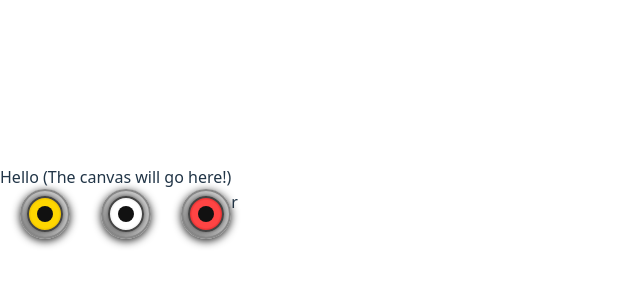
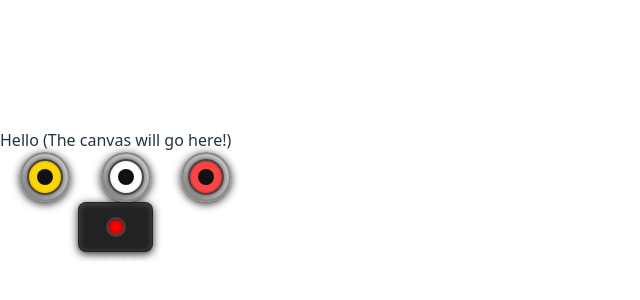
Before and after one commit to Greentaylor27/swDOOM, a React (Vite) app: page / in a window 1280 px wide. Shown: the part 198-498 px from the top of the page, without its empty margins (0-640 px from the left). Built offline with nearby package versions, Linux system fonts and the light colour scheme.

Commit message:
Updates to the Site.
Updated the Favicon to properly display ChocoDOOM logo.

Add the PowerButton Component and styled the button to look  appropriate.

```diff
--- /dev/null
+++ b/Components/PowerButton.tsx
@@ -0,0 +1,10 @@
+export default function PowerButton() {
+  return (
+    <div className="powerButtonWrapper">
+      <button className="powerButton">
+        <span className="powerIcon" />
+      </button>
+      <span className="powerLabel">POWER</span>
+    </div>
+  )
+}
--- a/Components/TVControlDeck.tsx
+++ b/Components/TVControlDeck.tsx
@@ -1,6 +1,7 @@
 import VideoPlug from './VideoPlug';
 import LeftAudioPlug from './LeftAudioPlug';
 import RightAudioPlug from './RightAudioPlug';
+import PowerButton from './PowerButton';
 
 export default function TVControlDeck() {
   return (
@@ -16,7 +17,7 @@ export default function TVControlDeck() {
         (stretch goal idea allow channel control to switch channels which corresponds to a shader.)
         */}
 
-        {/* <PowerButton /> */}
+        <PowerButton />
         {/* <VolumeControl /> */}
         {/* <ChannelControl /> */}
       </div>
--- a/index.html
+++ b/index.html
@@ -2,9 +2,9 @@
 <html lang="en">
   <head>
     <meta charset="UTF-8" />
-    <link rel="icon" type="assets/favicon.ico" href="/assets/favicon.ico" />
     <meta name="viewport" content="width=device-width, initial-scale=1.0" />
-    <link href="capstone\src\App.css" />
+    <link href="capstone/src/App.css" />
+    <link rel="icon" type="image/x-icon" href="src/assets/favicon.ico" />
     <title>Capstone Project</title>
   </head>
   <body>
@@ -12,4 +12,3 @@
     <script type="module" src="/src/main.tsx"></script>
   </body>
 </html>
-r
--- a/src/App.css
+++ b/src/App.css
@@ -81,3 +81,38 @@
   justify-content: space-between;
   align-items: center;
 }
+
+.powerButton {
+  width: 75px;
+  height: 50px;
+  border-radius: 8px;
+  box-shadow: 0 2px 8px #222, inset 0 1px 6px #fff3;
+  display: flex;
+  align-items: center;
+  justify-content: center;
+  background: #222;
+}
+
+.powerIcon {
+  width: 20px;
+  height: 20px;
+  background: radial-gradient(circle, #ff0000 60%, #800000 100%);
+  border-radius: 50%;
+  border: 2px solid #444;
+  box-shadow: inset 0 0 4px #222, inset 0 -1px 2px #fff3;
+}
+
+.powerButtonWrapper {
+  display: flex;
+  flex-direction: column;
+  align-items: center;
+}
+
+.powerLabel {
+  color: #fff;
+  font-size: 0.85rem;
+  font-family: 'Arial Black', Arial, sans-serif;
+  margin-top: 4px;
+  letter-spacing: 2px;
+  user-select: none;
+}
```
